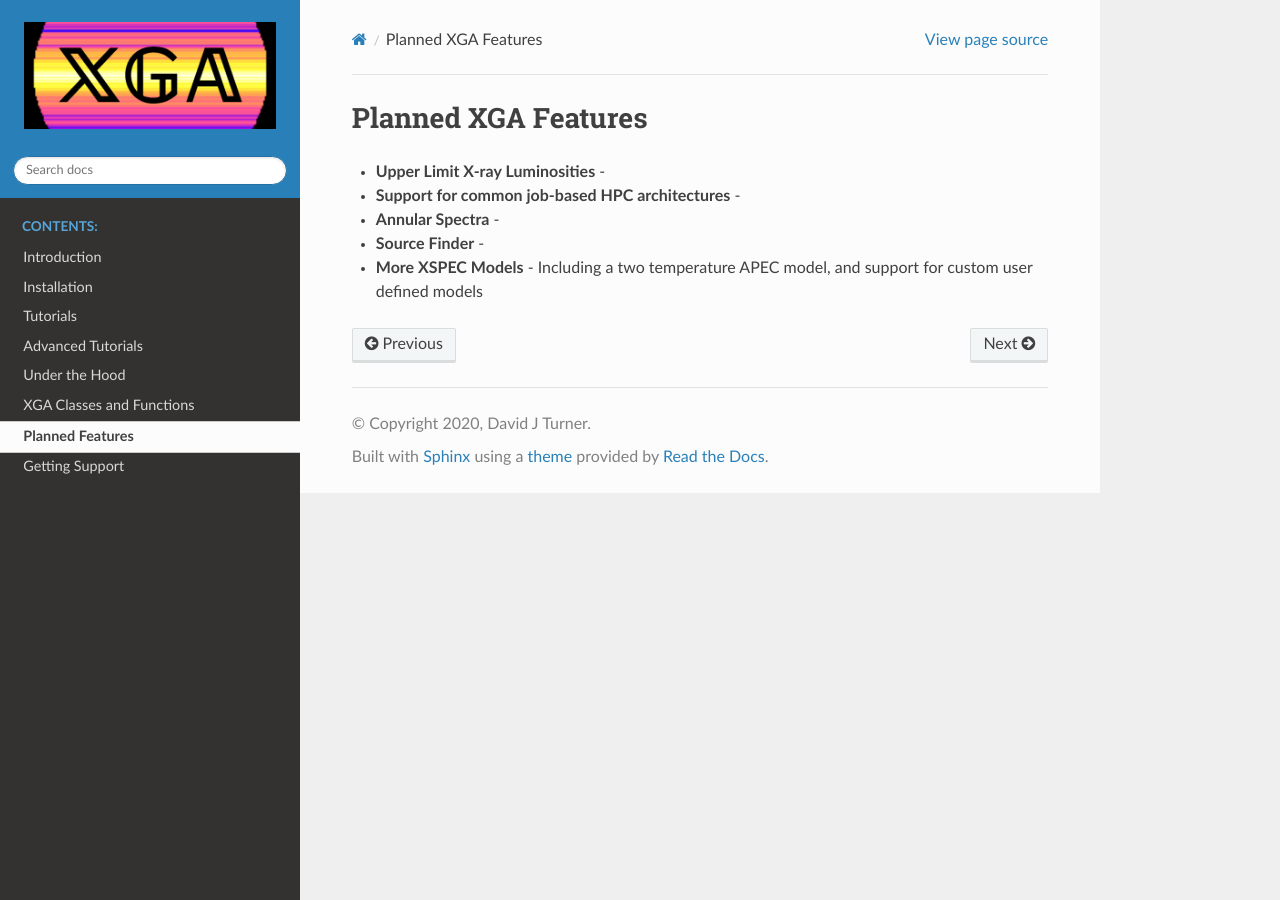
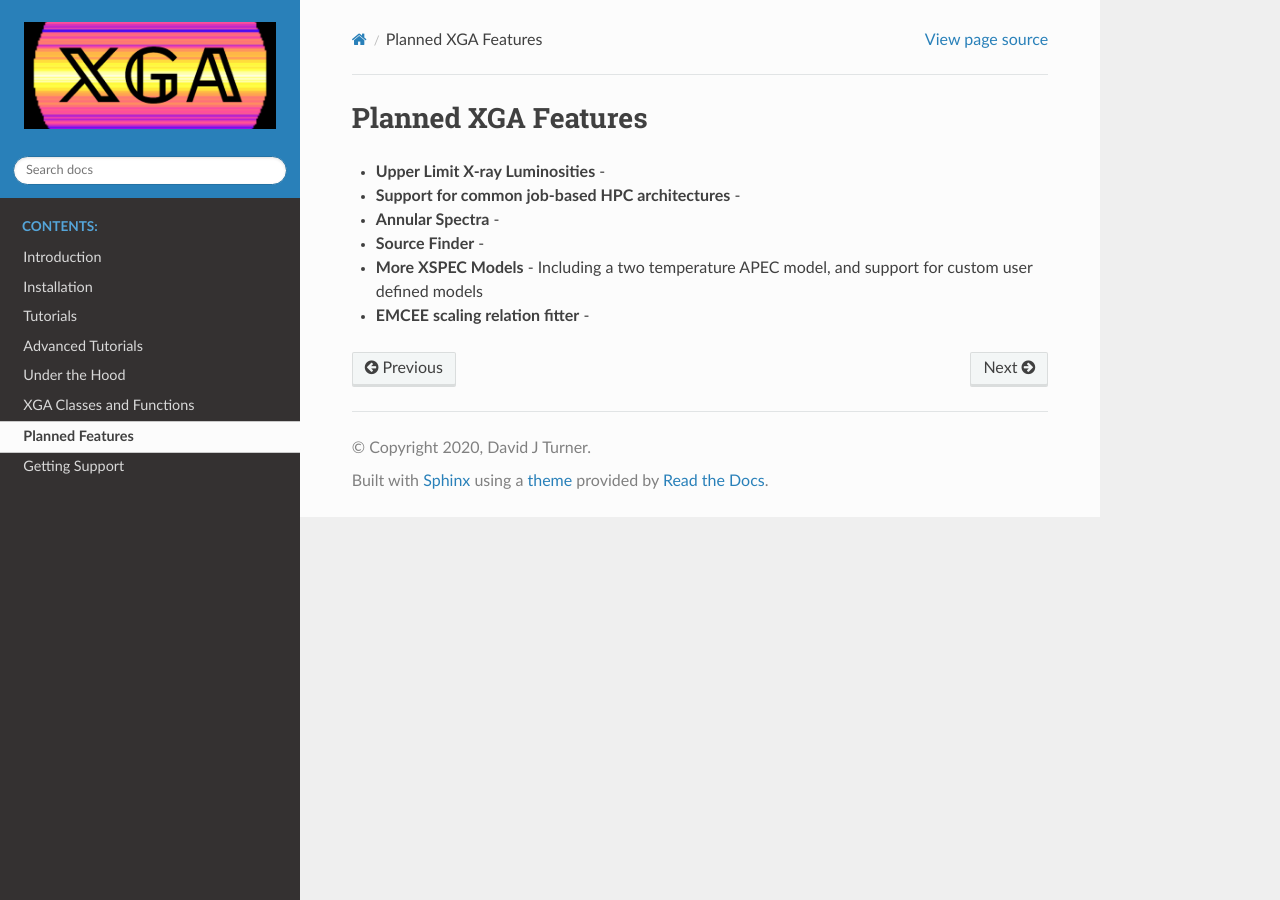
Before and after one commit to DavidT3/XGA, a Sphinx documentation site: the page built from docs/source/future.rst, in a window 1280 px wide. Built offline with Sphinx 7.4.7 and the Read the Docs theme 2.0.0, drawn with Linux system fonts in a browser that asks for light colours; pages that are not in the unit, such as notebooks, are missing from menus.

Commit message:
Added another feature to the planned features docs page

```diff
--- a/docs/source/future.rst
+++ b/docs/source/future.rst
@@ -10,3 +10,5 @@ Planned XGA Features
 * **Source Finder** -
 
 * **More XSPEC Models** - Including a two temperature APEC model, and support for custom user defined models
+
+* **EMCEE scaling relation fitter** -
```
